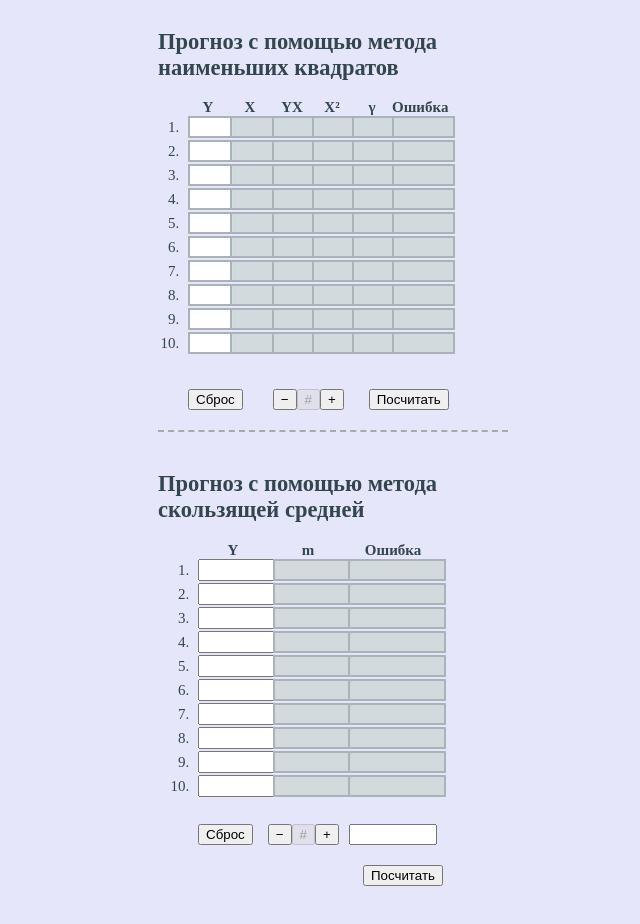
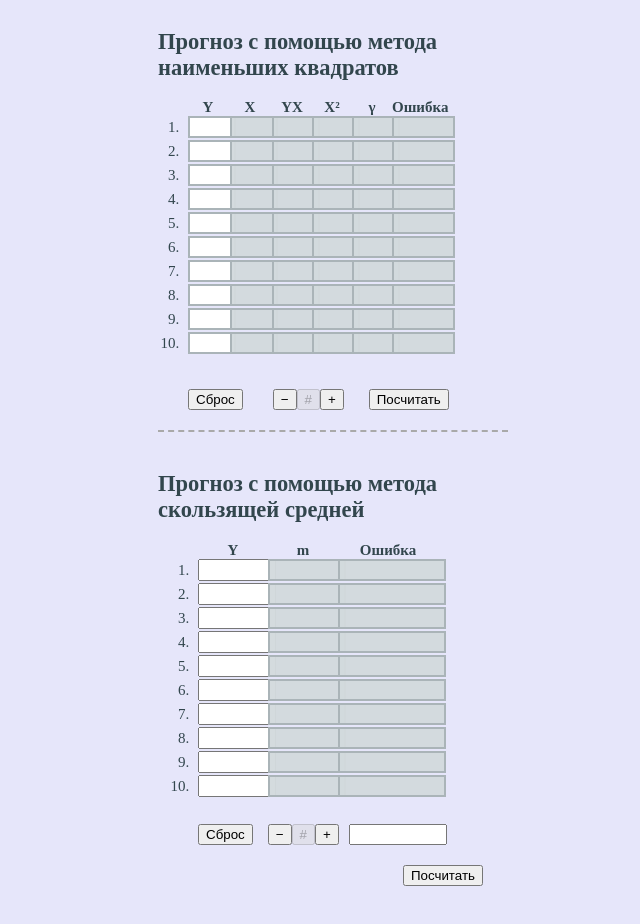
Before and after one commit to thitrylynx/thitrylynx.github.io, a plain HTML site: page calculator.html in a window 1280 px wide. Shown: the whole page, without its empty margins (307-947 px from the left). Drawn offline with Linux system fonts and the light colour scheme.

Commit message:
Исправил баги в оформлении #4

```diff
--- a/css/style-calc.css
+++ b/css/style-calc.css
@@ -127,16 +127,14 @@ body {
 .calc__first-column {
   float: left;
   width: 70px;
-  margin-right: 5px;
 }
 .calc__second-column {
   float: left;
   width: 70px;
-  margin-right: 5px;
 }
 .calc__third-column {
   float: left;
-  width: 90px;
+  width: 100px;
 }
 .calc__first-column input,
 .calc__second-column input,
@@ -164,7 +162,7 @@ h3 {
   border: 2px solid rgb(170, 180, 184);
 }
 .calc__third-column input {
-  width: 90px;
+  width: 100px;
   margin-bottom: 2px;
   background-color: rgba(211, 218, 221, 0.966);
   border: 2px solid rgb(170, 180, 184);
@@ -180,7 +178,7 @@ h3 {
 }
 .calc__calculate {
   float: right;
-  margin-right: 65px;
+  margin-right: 25px;
   margin-bottom: 20px;
 }
 .calc-remove {
@@ -204,7 +202,7 @@ h3 {
 }
 .fourth-column {
   float: left;
-  width: 80px;
+  width: 90px;
   margin-right: 20px;
   margin-bottom: 20px;
   text-align: center;
```
